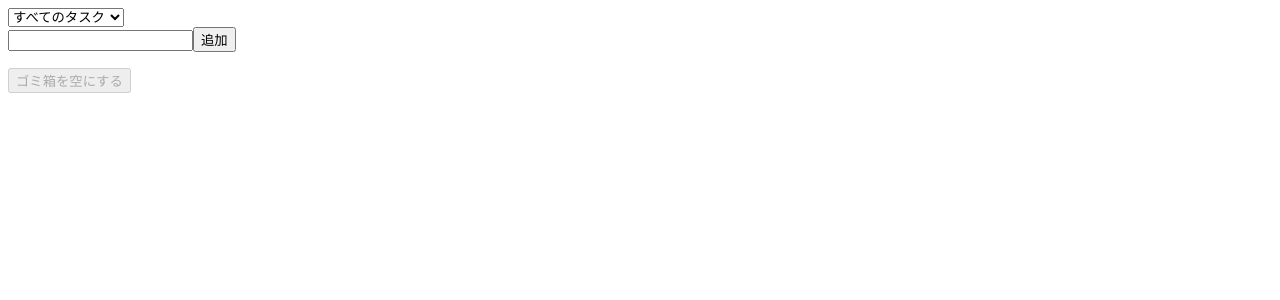
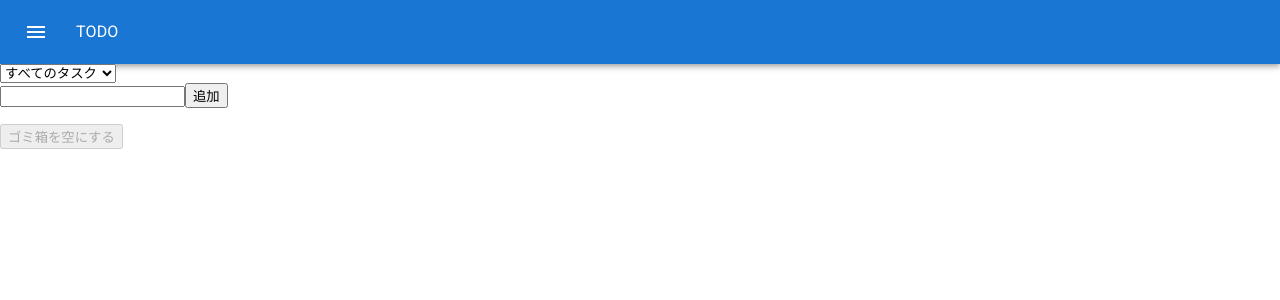
Before and after one commit to Bear29ers/pwa-todo, a React (Vite) app: page / in a window 1280 px wide. Shown: the top 300 px of the page. Built offline with nearby package versions, Linux system fonts and the light colour scheme.

Commit message:
ui: :lipstick: add the GlobalStyles component for global style

```diff
--- a/src/App.tsx
+++ b/src/App.tsx
@@ -1,9 +1,11 @@
+import GlobalStyles from '@mui/material/GlobalStyles';
 import React, { useState } from 'react';
 
 import { ActionButton } from './ActionButton';
 import { FormDialog } from './FormDialog';
 import { SideBar } from './SideBar';
 import { TodoItem } from './TodoItem';
+import { ToolBar } from './ToolBar';
 
 const App = () => {
   /**
@@ -76,6 +78,8 @@ const App = () => {
 
   return (
     <div>
+      <GlobalStyles styles={{ body: { margin: 0, padding: 0 } }} />
+      <ToolBar />
       <SideBar onSort={handleSort} />
       <FormDialog text={text} onChange={handleChange} onSubmit={handleSubmit} />
       <TodoItem todos={todos} filter={filter} onTodo={handleTodo} />
```
